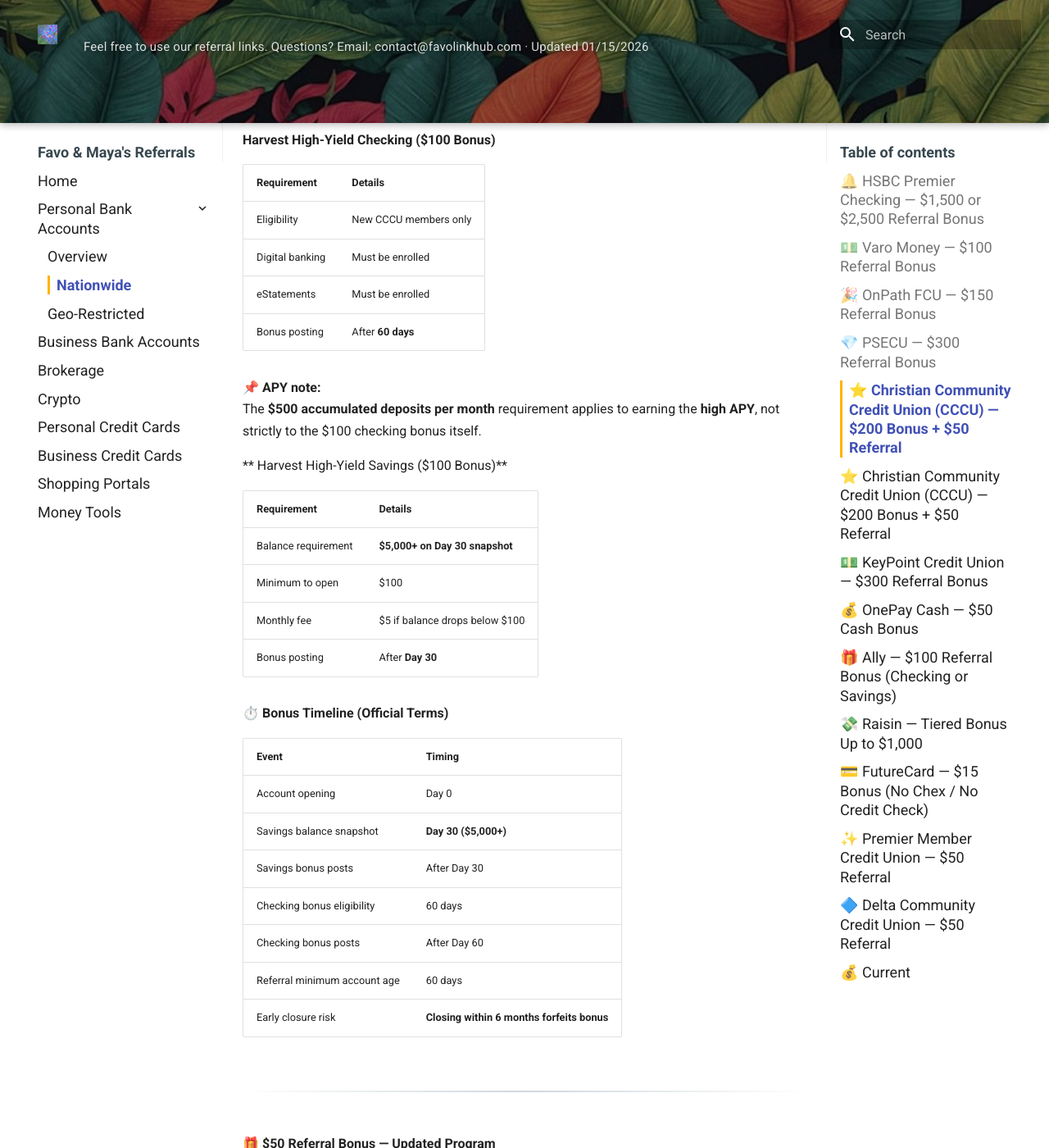
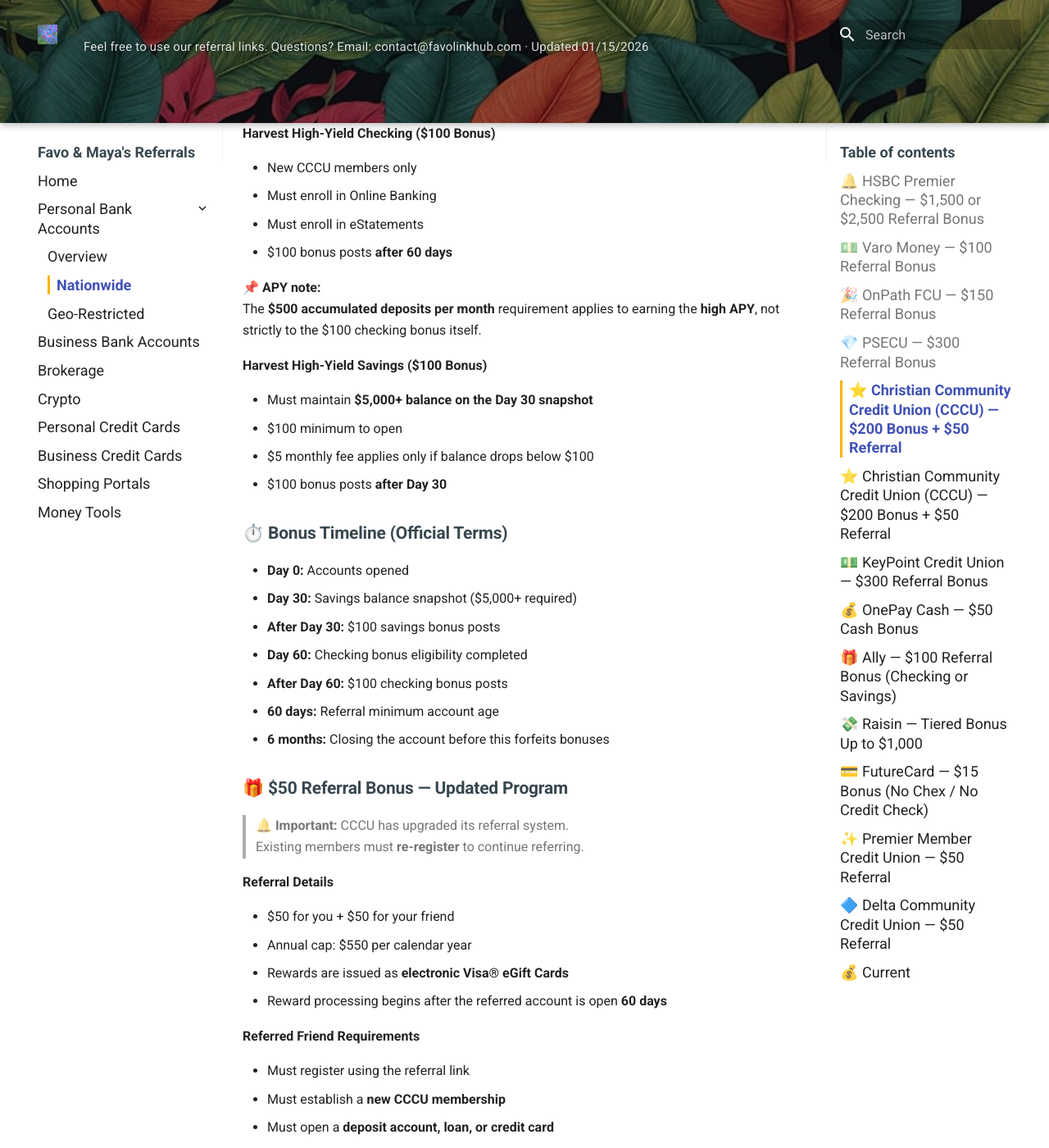
Before and after one commit to whispersofzephyr/favolinkhub-site, an MkDocs documentation site: the page built from docs/personal-bank-nationwide.md, in a window 1280 px wide and 1400 px high, scrolled down 6335 px. Shown: the whole window at 82% size. Built offline with MkDocs 1.6.1 and Material for MkDocs 9.7.7, drawn with Linux system fonts in a browser that asks for light colours; some of the changed text lies outside the part shown.

Commit message:
Update personal-bank-nationwide.md

```diff
--- a/docs/personal-bank-nationwide.md
+++ b/docs/personal-bank-nationwide.md
@@ -195,7 +195,7 @@ Bonus after ~100–145 days.
 > 🔺 **Quick Summary**
 >
 > - **Total Bonus:** $250 ($100 checking + $100 savings + $50 referral)
-> - **Savings APY:** 5.00% (on first $5,000)
+> - **Savings APY:** 5.00% (on the first $5,000)
 > - **Checking APY:** Up to 4.00% (qualification required)
 > - **Direct Deposit:** Not required for bonus
 > - **Funds Required:** $5,000 parked in savings (temporarily)
@@ -207,15 +207,15 @@ Bonus after ~100–145 days.
 ### 🔗 How to Apply (Order Matters)
 
 - **Step 1 — Register referral first (required):**
-  https://share.mycccu.com/billssophiewang
+  [Register here](https://share.mycccu.com/billssophiewang)
 
 - **Step 2 — Apply for accounts:**
-  https://www.mycccu.com/bee-b/
-  **Promo code:** `Bee`
+  [Apply here](https://www.mycccu.com/bee-b/)
+  Promo code: **Bee**
 
 - **Step 3 — Open BOTH accounts in the same application:**
-  - Harvest High-Yield Checking
-  - Harvest High-Yield Savings
+  Harvest High-Yield Checking
+  Harvest High-Yield Savings
 
 ⚠️ Applying before referral registration will void the $50 referral bonus.
 
@@ -223,61 +223,49 @@ Bonus after ~100–145 days.
 
 **Harvest High-Yield Checking ($100 Bonus)**
 
-| Requirement | Details |
-| --- | --- |
-| Eligibility | New CCCU members only |
-| Digital banking | Must be enrolled |
-| eStatements | Must be enrolled |
-| Bonus posting | After **60 days** |
+- New CCCU members only
+- Must enroll in Online Banking
+- Must enroll in eStatements
+- $100 bonus posts **after 60 days**
 
 📌 **APY note:**
 The **$500 accumulated deposits per month** requirement applies to earning the **high APY**, not strictly to the $100 checking bonus itself.
 
-** Harvest High-Yield Savings ($100 Bonus)**
+**Harvest High-Yield Savings ($100 Bonus)**
 
-| Requirement | Details |
-| --- | --- |
-| Balance requirement | **$5,000+ on Day 30 snapshot** |
-| Minimum to open | $100 |
-| Monthly fee | $5 if balance drops below $100 |
-| Bonus posting | After **Day 30** |
+- Must maintain **$5,000+ balance on the Day 30 snapshot**
+- $100 minimum to open
+- $5 monthly fee applies only if balance drops below $100
+- $100 bonus posts **after Day 30**
 
-**⏱️ Bonus Timeline (Official Terms)**
+### ⏱️ Bonus Timeline (Official Terms)
 
-| Event | Timing |
-| --- | --- |
-| Account opening | Day 0 |
-| Savings balance snapshot | **Day 30 ($5,000+)** |
-| Savings bonus posts | After Day 30 |
-| Checking bonus eligibility | 60 days |
-| Checking bonus posts | After Day 60 |
-| Referral minimum account age | 60 days |
-| Early closure risk | **Closing within 6 months forfeits bonus** |
+- **Day 0:** Accounts opened
+- **Day 30:** Savings balance snapshot ($5,000+ required)
+- **After Day 30:** $100 savings bonus posts
+- **Day 60:** Checking bonus eligibility completed
+- **After Day 60:** $100 checking bonus posts
+- **60 days:** Referral minimum account age
+- **6 months:** Closing the account before this forfeits bonuses
 
----
-
-**🎁 $50 Referral Bonus — Updated Program**
+### 🎁 $50 Referral Bonus — Updated Program
 
 > 🔔 **Important:** CCCU has upgraded its referral system.
 > Existing members must **re-register** to continue referring.
 
-### Referral Details
+**Referral Details**
 
-| Item | Details |
-| --- | --- |
-| Reward | **$50 for you + $50 for your friend** |
-| Annual cap | $550 per calendar year |
-| Payout method | Electronic Visa® eGift Card |
-| Processing | Begins after referred account is open 60 days |
+- $50 for you + $50 for your friend
+- Annual cap: $550 per calendar year
+- Rewards are issued as **electronic Visa® eGift Cards**
+- Reward processing begins after the referred account is open **60 days**
 
-### Referred Friend Requirements
+**Referred Friend Requirements**
 
-| Requirement | Details |
-| --- | --- |
-| Referral registration | Must use referral link |
-| Membership | New CCCU membership |
-| Account opened | Deposit, loan, or credit card |
-| Account age | **60 days** |
+- Must register using the referral link
+- Must establish a **new CCCU membership**
+- Must open a **deposit account, loan, or credit card**
+- Account must remain open **at least 60 days**
 
 ### 📌 Additional Notes / DPs
 
@@ -288,14 +276,13 @@ The **$500 accumulated deposits per month** requirement applies to earning the *
 - **Credit systems:**
   ChexSystems inquiry only; no hard pull.
 - **Funding:**
-  Up to **$500 credit card funding** allowed for checking
+  Up to **$500 credit card funding** allowed for checking.
   DP: Citi Double Cash coded as purchase.
 - **Insurance:**
   CCCU is privately insured through **ASI**, not government-backed NCUA.
 - **Fees:**
   Checking has no monthly fee. Savings fee applies only if balance drops below $100.
 
----
 
 ## ⭐ Christian Community Credit Union (CCCU) — $200 Bonus + $50 Referral
 **Nationwide** • **Expires: 02/28/2026**
```
